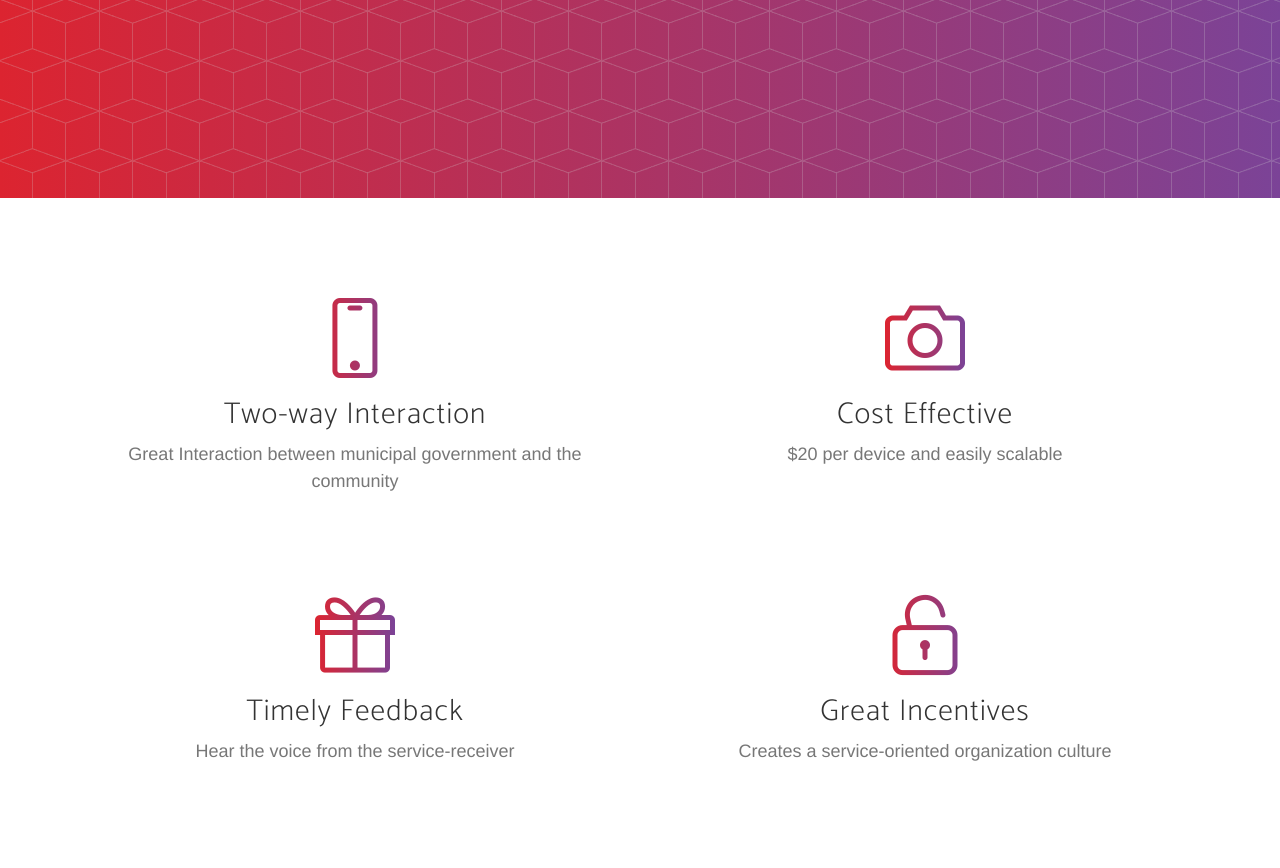
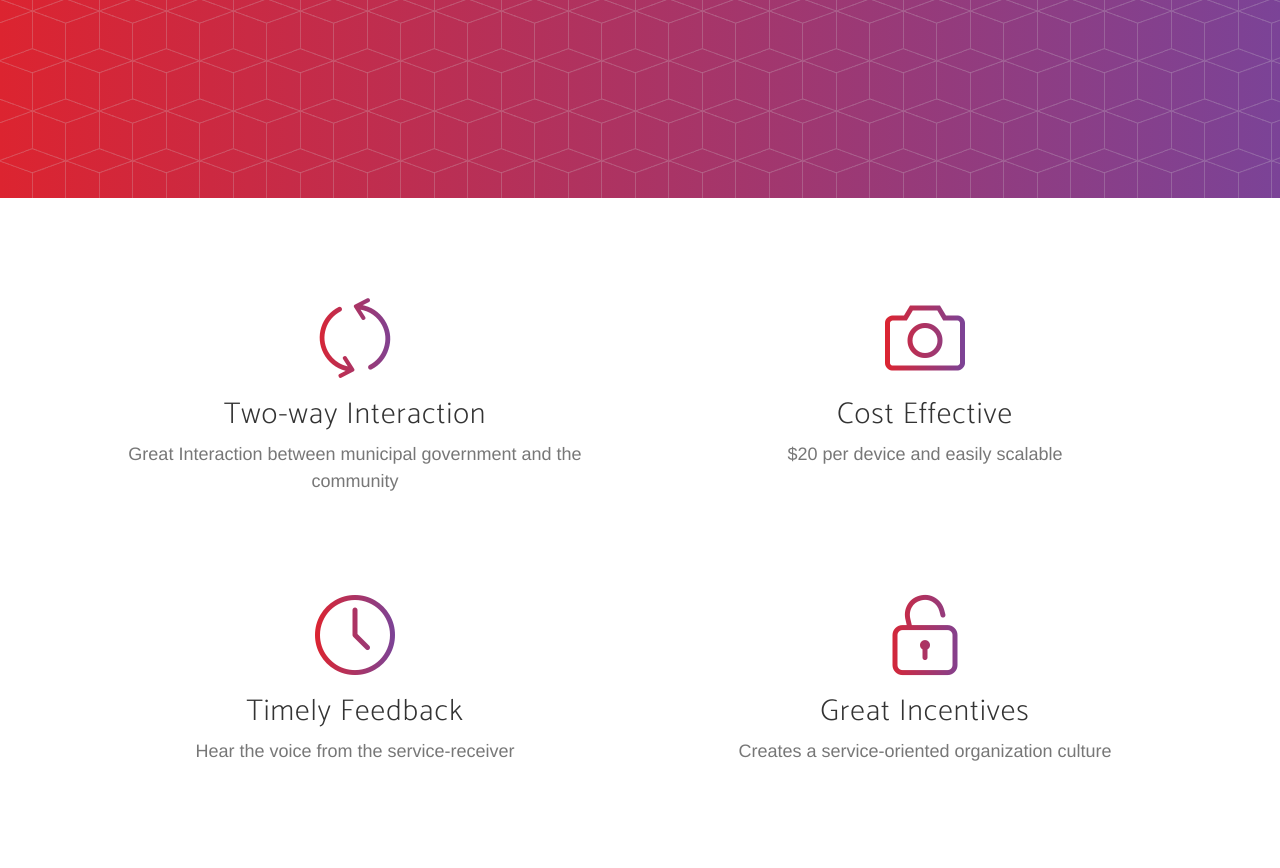
Before and after one commit to elvisun/2Easy, a website: page startbootstrap-new-age-gh-pages/index.html in a window 1280 px wide. Shown: the part 602-1470 px from the top of the page. Drawn offline with nearby package versions, Linux system fonts and the light colour scheme; a web font is replaced by a local one.

Commit message:
change icon

```diff
--- a/startbootstrap-new-age-gh-pages/index.html
+++ b/startbootstrap-new-age-gh-pages/index.html
@@ -96,7 +96,7 @@
                         <div class="row">
                             <div class="col-md-6">
                                 <div class="feature-item">
-                                    <i class="icon-screen-smartphone text-primary"></i>
+                                    <i class="icon-refresh text-primary"></i>
                                     <h3>Two-way Interaction</h3>
                                     <p class="text-muted">Great Interaction between municipal government and the community</p>
                                 </div>
@@ -112,7 +112,7 @@
                         <div class="row">
                             <div class="col-md-6">
                                 <div class="feature-item">
-                                    <i class="icon-present text-primary"></i>
+                                    <i class="icon-clock text-primary"></i>
                                     <h3>Timely Feedback</h3>
                                     <p class="text-muted">Hear the voice from the service-receiver</p>
                                 </div>
```
